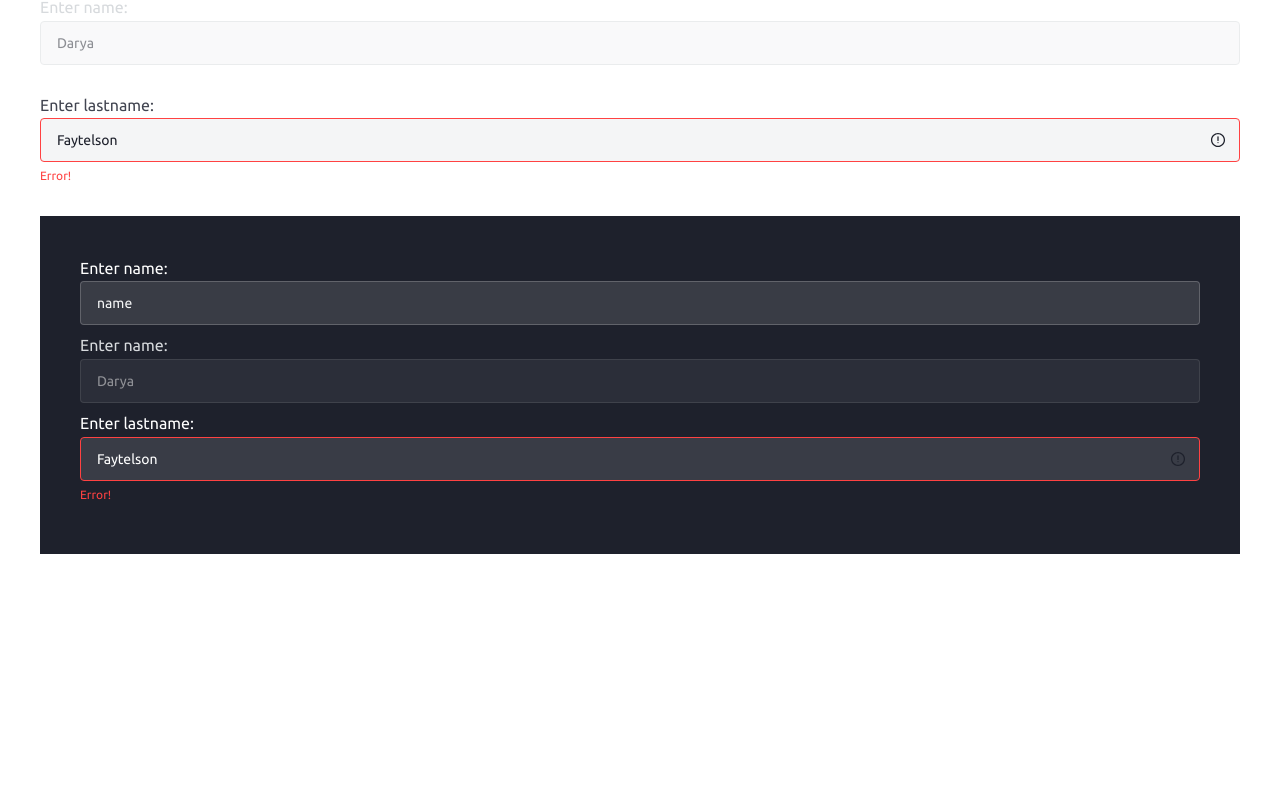
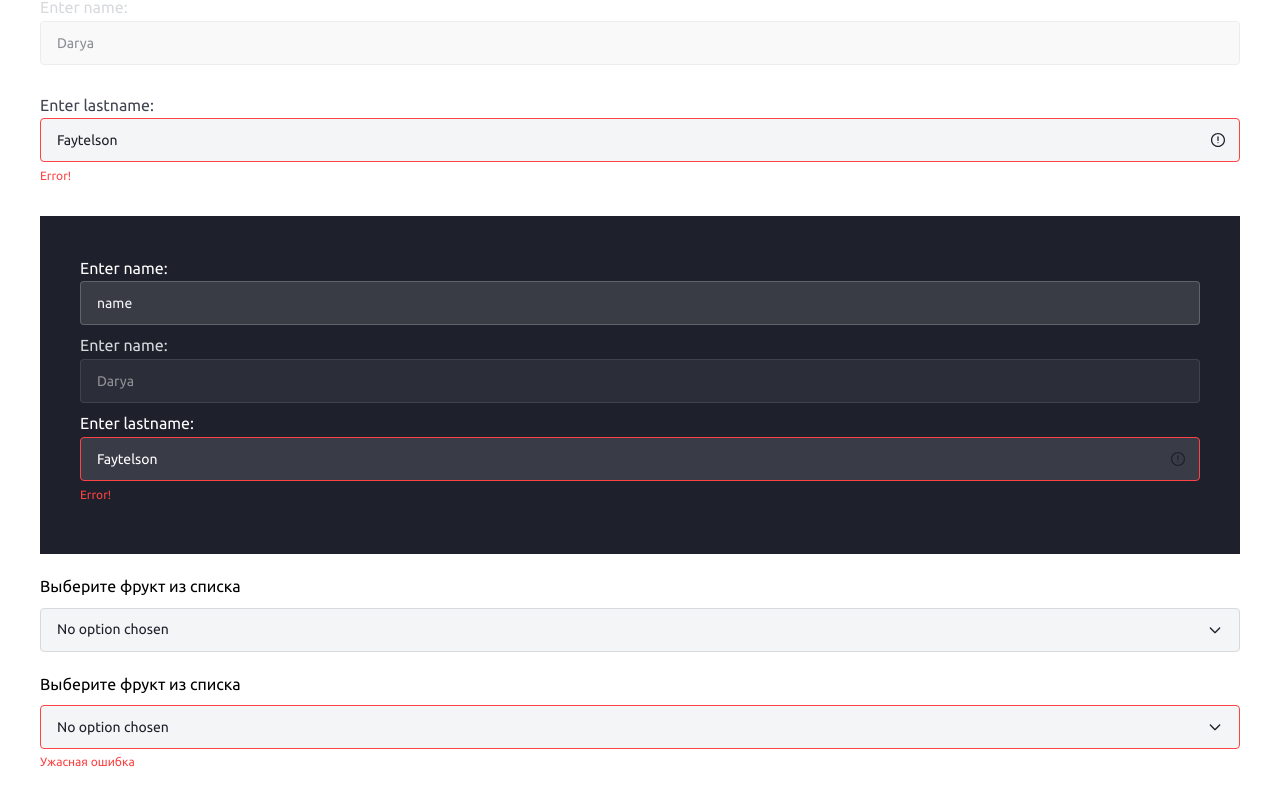
Before and after one commit to Faytelson/createx, a React (Vite) app: page / in a window 1280 px wide. Shown: the part 553-1358 px from the top of the page. Before the commit the page ends 1147 px from the top, so only its background shows below. Built offline with nearby package versions, Linux system fonts and the light colour scheme.

Commit message:
CRE-8: WIP: Добавить инпуты

```diff
--- a/package.json
+++ b/package.json
@@ -12,6 +12,7 @@
   },
   "dependencies": {
     "immer": "^10.1.1",
+    "radix-ui": "^1.4.2",
     "react": "^19.1.0",
     "react-dom": "^19.1.0",
     "use-immer": "^0.11.0"
--- a/src/App.jsx
+++ b/src/App.jsx
@@ -2,8 +2,17 @@ import "@/App.scss";
 import Input from "./components/ui/Input/Input";
 import Checkbox from "./components/ui/Checkbox/Checkbox";
 import RadioButton from "./components/ui/RadioButton/RadioButton";
+import SelectComponent from "./components/ui/SelectComponent/SelectComponent";
 
 function App() {
+  const options = [
+    { id: "apple", value: "apple", label: "Apple", group: "Fruits" },
+    { id: "banana", value: "banana", label: "Banana", group: "Fruits" },
+    { id: "blueberry", value: "blueberry", label: "Blueberry", group: "Fruits" },
+    { id: "grapes", value: "grapes", label: "Grapes", group: "Fruits" },
+    { id: "pineapple", value: "pineapple", label: "Pineapple", group: "Fruits" },
+  ];
+
   return (
     <div className="app">
       <Checkbox label="Label for checkbox"></Checkbox>
@@ -117,6 +126,25 @@ function App() {
           theme="dark"
         ></Input>
       </div>
+
+      <SelectComponent
+        options={options}
+        name="fruits"
+        label="Выберите фрукт из списка"
+        ariaLabel="fruits"
+        placeholder="No option chosen"
+        size="md"
+      ></SelectComponent>
+
+      <SelectComponent
+        options={options}
+        name="fruits"
+        label="Выберите фрукт из списка"
+        ariaLabel="fruits"
+        placeholder="No option chosen"
+        size="md"
+        error='Ужасная ошибка'
+      ></SelectComponent>
     </div>
   );
 }
--- a/src/assets/styles/mixins.scss
+++ b/src/assets/styles/mixins.scss
@@ -11,3 +11,72 @@
   font-size: $fz;
   font-weight: $fw;
 }
+
+@mixin inputCommonStyles {
+  font-family: $font-main;
+  font-weight: 400;
+  line-height: 1.5em;
+  width: 100%;
+  max-width: 100%;
+  border-radius: 4px;
+  transition: $transition-main;
+}
+
+@mixin inputStyleSm {
+  font-size: 12px;
+  height: 36px;
+  padding: 0 12px;
+}
+
+@mixin inputStyleMd {
+  font-size: 14px;
+  height: 44px;
+  padding: 0 16px;
+}
+
+@mixin inputStyleLg {
+  font-size: 16px;
+  height: 52px;
+  padding: 0 16px;
+}
+
+@mixin inputStyleLight {
+  color: $color-gray-900;
+  border: 1px solid $color-gray-400;
+  background-color: $color-gray-200;
+}
+
+@mixin inputStyleDark {
+  color: $color-white;
+  border: 1px solid rgba(255, 255, 255, 0.2);
+  background: rgba(255, 255, 255, 0.12);
+}
+
+@mixin inputLabel {
+  display: block;
+  width: 100%;
+  max-width: 100%;
+  @include font($font-main, 16px, 400);
+  line-height: 1.6em;
+  margin-bottom: 8px;
+
+  &_theme {
+    &_light {
+      color: $color-gray-800;
+    }
+
+    &_dark {
+      color: $color-white;
+    }
+  }
+
+  &_disabled {
+    color: $color-gray-400;
+  }
+}
+
+@mixin inputError {
+  @include font($font-main, 12px, 400);
+  color: $color-danger;
+  line-height: 1em;
+}
--- a/src/components/ui/Input/Input.module.scss
+++ b/src/components/ui/Input/Input.module.scss
@@ -1,12 +1,5 @@
 .input {
-  font-family: $font-main;
-  font-weight: 400;
-  line-height: 1.5em;
-  width: 100%;
-  max-width: 100%;
-  border-radius: 4px;
-  padding: 13px 16px;
-  transition: $transition-main;
+  @include inputCommonStyles;
 
   &::placeholder {
     font-family: $font-main;
@@ -16,8 +9,7 @@
 
   &_size {
     &_sm {
-      font-size: 12px;
-      height: 36px;
+      @include inputStyleSm;
 
       &::placeholder {
         font-size: 12px;
@@ -25,8 +17,7 @@
     }
 
     &_md {
-      font-size: 14px;
-      height: 44px;
+      @include inputStyleMd;
 
       &::placeholder {
         font-size: 14px;
@@ -34,8 +25,7 @@
     }
 
     &_lg {
-      font-size: 16px;
-      height: 52px;
+      @include inputStyleLg;
 
       &::placeholder {
         font-size: 16px;
@@ -45,9 +35,7 @@
 
   &_theme {
     &_light {
-      color: $color-gray-900;
-      border: 1px solid $color-gray-400;
-      background-color: $color-gray-200;
+      @include inputStyleLight;
 
       &::placeholder {
         color: $color-gray-600;
@@ -59,9 +47,7 @@
     }
 
     &_dark {
-      color: $color-white;
-      border: 1px solid rgba(255, 255, 255, 0.2);
-      background: rgba(255, 255, 255, 0.12);
+      @include inputStyleDark;
 
       &::placeholder {
         color: $color-gray-200;
@@ -92,26 +78,7 @@
 }
 
 .label {
-  display: block;
-  width: 100%;
-  max-width: 100%;
-  @include font($font-main, 16px, 400);
-  line-height: 1.6em;
-  margin-bottom: 8px;
-
-  &_theme {
-    &_light {
-      color: $color-gray-800;
-    }
-
-    &_dark {
-      color: $color-white;
-    }
-  }
-
-  &_disabled {
-    color: $color-gray-400;
-  }
+  @include inputLabel;
 }
 
 .input-field {
@@ -121,9 +88,7 @@
 }
 
 .error {
-  @include font($font-main, 12px, 400);
-  color: $color-danger;
-  line-height: 1em;
+  @include inputError;
 }
 
 .icon {
--- /dev/null
+++ b/src/components/ui/SelectComponent/SelectComponent.jsx
@@ -0,0 +1,87 @@
+import styles from "@ui/SelectComponent/SelectComponent.module.scss";
+import { Select } from "radix-ui";
+import Icon from "@ui/Icon/Icon";
+import { classNames } from "@utils/utils";
+
+function SelectComponent({
+  options,
+  value,
+  name,
+  label,
+  size = "md",
+  theme = "light",
+  disabled,
+  ariaLabel,
+  placeholder,
+  error,
+  onValueChange,
+}) {
+  const triggerClasses = classNames([
+    styles.select__trigger,
+    styles[`select__trigger_size_${size}`],
+    styles[`select__trigger_size_${size}`],
+    styles[`select__trigger_theme_${theme}`],
+    { [styles.select__trigger_error]: error },
+  ]);
+
+  return (
+    <div className={styles.select}>
+      <label
+        htmlFor={name}
+        className={styles.select__label}
+      >
+        {label}
+      </label>
+
+      <Select.Root
+        id={name}
+        value={value}
+        name={name}
+        disabled={disabled}
+        onValueChange={onValueChange}
+      >
+        <Select.Trigger
+          aria-label={ariaLabel}
+          className={triggerClasses}
+        >
+          <Select.Value placeholder={placeholder} />
+          <Select.Icon>
+            <Icon
+              name="downChevron"
+              size={16}
+            ></Icon>
+          </Select.Icon>
+        </Select.Trigger>
+
+        <Select.Portal>
+          <Select.Content>
+            <Select.Viewport>
+              {options.map((opt) => {
+                return (
+                  <Select.Item
+                    value={opt.value}
+                    key={opt.id}
+                    disabled={opt.disabled}
+                  >
+                    <Select.ItemText>{opt.label}</Select.ItemText>
+                  </Select.Item>
+                );
+              })}
+            </Select.Viewport>
+          </Select.Content>
+        </Select.Portal>
+      </Select.Root>
+
+      {error && (
+        <span
+          className={styles.error}
+          role="alert"
+        >
+          {error}
+        </span>
+      )}
+    </div>
+  );
+}
+
+export default SelectComponent;
--- /dev/null
+++ b/src/components/ui/SelectComponent/SelectComponent.module.scss
@@ -0,0 +1,73 @@
+.select {
+  width: 100%;
+  max-width: 100%;
+
+  &__label {
+    @include inputLabel;
+  }
+
+  &__trigger {
+    @include inputCommonStyles;
+    display: flex;
+    align-items: center;
+    justify-content: space-between;
+
+    &_size {
+      &_sm {
+        @include inputStyleSm;
+
+        [data-placeholder] {
+          font-size: 12px;
+        }
+      }
+
+      &_md {
+        @include inputStyleMd;
+
+        [data-placeholder] {
+          font-size: 14px;
+        }
+      }
+
+      &_lg {
+        @include inputStyleLg;
+
+        [data-placeholder] {
+          font-size: 16px;
+        }
+      }
+    }
+
+    &_theme {
+      &_light {
+        @include inputStyleLight;
+
+        [data-placeholder] {
+          color: $color-gray-600;
+        }
+      }
+
+      &_dark {
+        @include inputStyleDark;
+
+        [data-placeholder] {
+          color: $color-gray-200;
+        }
+      }
+    }
+
+    &_error {
+      border: 1px solid $color-danger;
+    }
+  }
+}
+
+[data-placeholder] {
+  font-family: $font-main;
+  font-weight: 400;
+  line-height: 1.5em;
+}
+
+.error {
+  @include inputError;
+}
```
Also changed, not shown: 1 other file (tests, documents, lock files or other folders).
